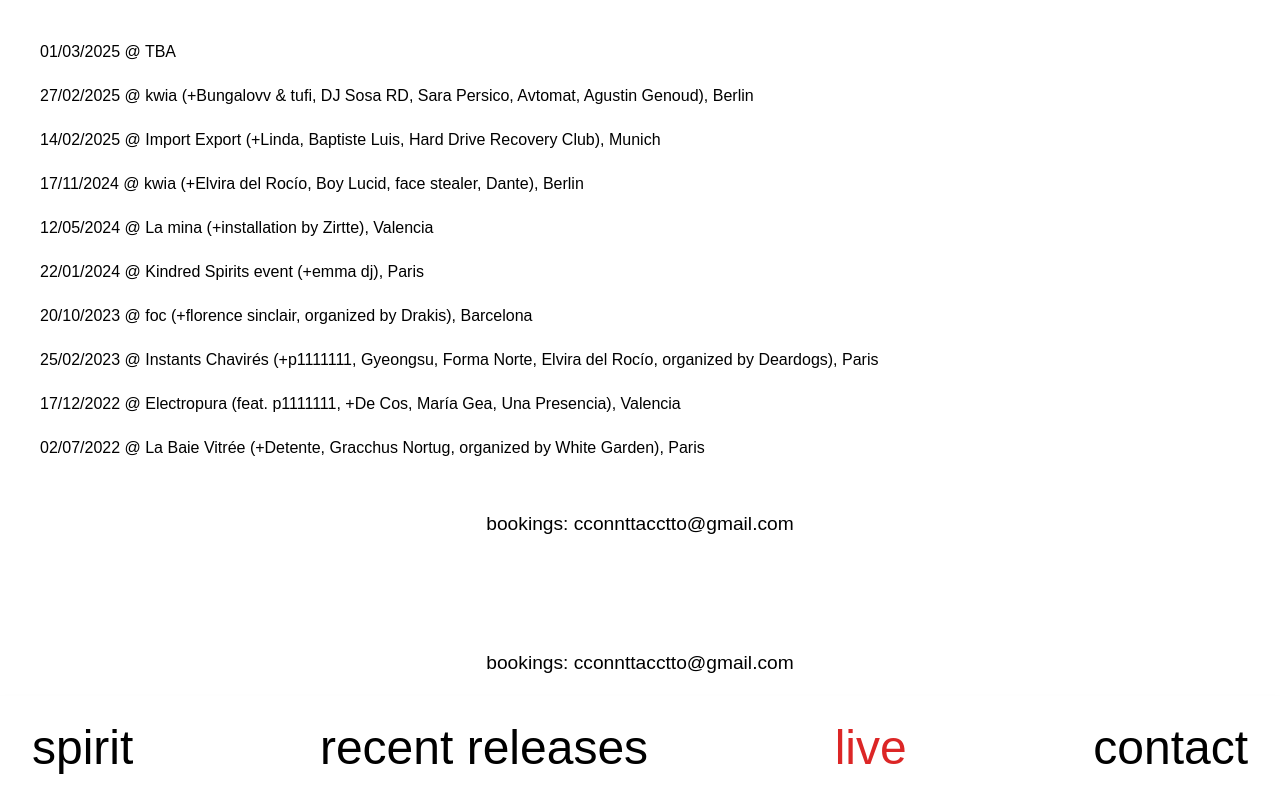
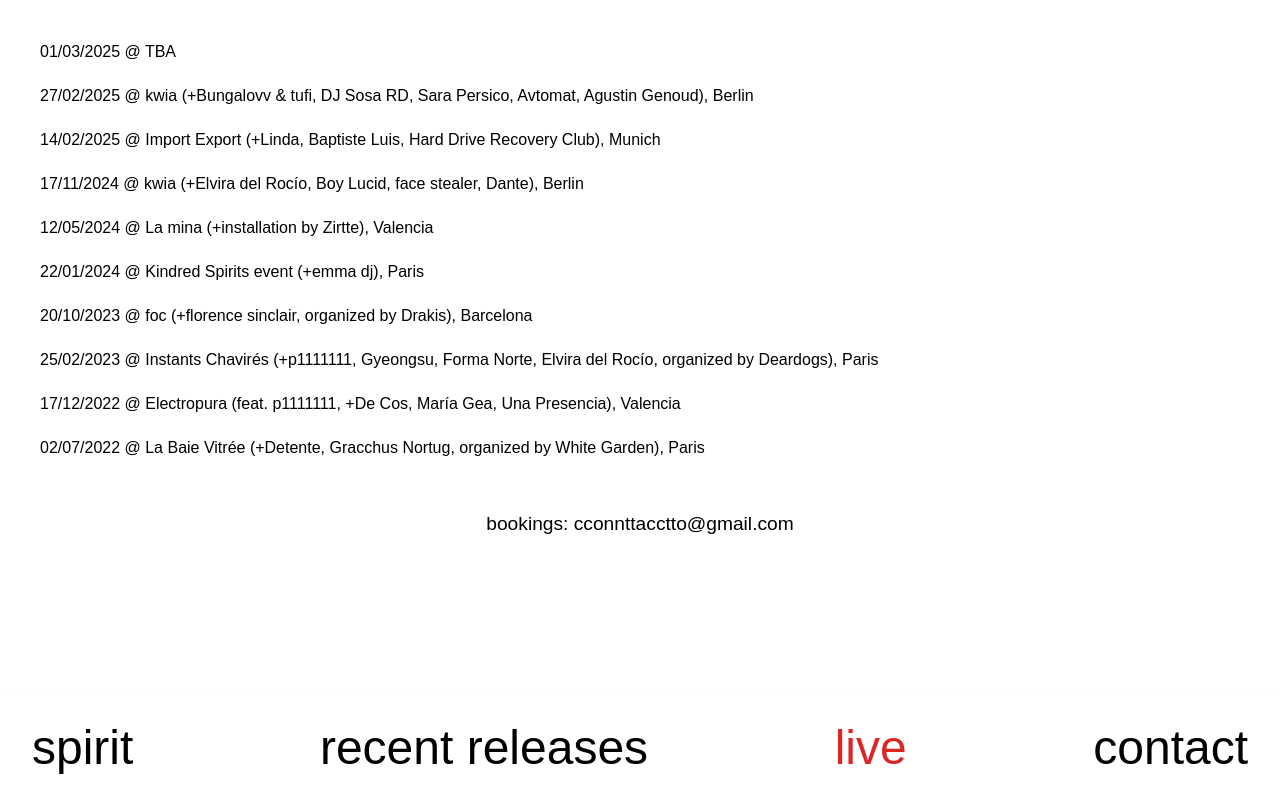
Before and after one commit to dahemar/cconnttacctto, a plain HTML site: page live.html in a window 1280 px wide. Drawn offline with nearby package versions, Linux system fonts and the light colour scheme; a web font is replaced by a local one.

Commit message:
Update 2 live.html

```diff
--- a/live.html
+++ b/live.html
@@ -121,10 +121,6 @@
         <p>02/07/2022 @ La Baie Vitrée (+Detente, Gracchus Nortug, organized by White Garden), Paris</p>
         <p class="bookings-text">bookings: cconnttacctto@gmail.com</p>
     </div>
-        <p class="bookings-text">bookings: cconnttacctto@gmail.com</p>
-    </div>
-
-
 
     <!-- Navigation Bar -->
     <nav>
```
